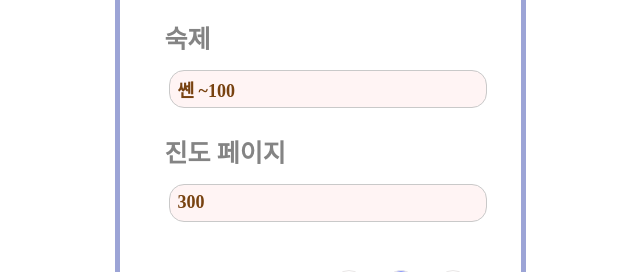
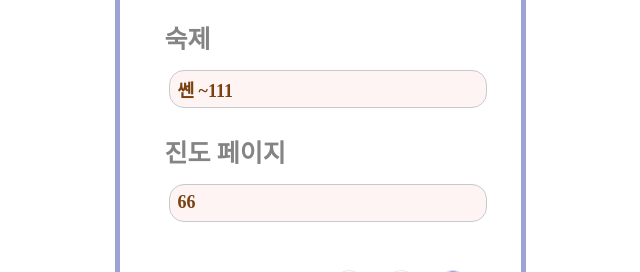
Before and after one commit to Jiyoongrace/joyful, a React (Create React App) app: page /classpage/1 in a window 1280 px wide. Shown: the part 391-663 px from the top of the page, without its empty margins (320-960 px from the left). Built offline with nearby package versions, Linux system fonts and the light colour scheme; data requests are answered from the project's data file; a web font is replaced by a local one.

Commit message:
피드백페이지 수정

```diff
--- a/src/db.json
+++ b/src/db.json
@@ -7,9 +7,9 @@
       "date": "6월 18일",
       "subject": "고등수학(상)",
       "study": "원의 방정식",
-      "hw": "쎈 ~100",
-      "current": "300",
-      "grade": 5,
+      "hw": "쎈 ~111",
+      "current": 66,
+      "grade": 2,
       "completed": 5
     },
     {
@@ -20,8 +20,8 @@
       "subject": "미적분2",
       "study": "미분하기",
       "hw": "쎈 ~50",
-      "current": 49,
-      "grade": 5,
+      "current": 56,
+      "grade": 2,
       "completed": 10
     },
     {
@@ -32,9 +32,9 @@
       "subject": "미적분1",
       "study": "등차수열",
       "hw": "쎈 ~70",
-      "current": 75,
+      "current": 21,
       "grade": 2,
-      "completed": 10
+      "completed": 2
     },
     {
       "id": 4,
@@ -44,8 +44,8 @@
       "subject": "확률과 통계",
       "study": "조건부확률",
       "hw": "100",
-      "current": 100,
-      "grade": 10,
+      "current": 40,
+      "grade": 2,
       "completed": 5
     },
     {
@@ -53,12 +53,12 @@
       "userId": "배눈송",
       "num": "2",
       "date": "6월 26일",
-      "subject": "",
-      "study": "ㄴㄴ",
-      "hw": "ㄴㄴ",
-      "current": "3",
-      "grade": null,
-      "completed": null
+      "subject": "확률과 통계",
+      "study": "조합",
+      "hw": "23",
+      "current": 55,
+      "grade": 2,
+      "completed": 2
     },
     {
       "id": 6,
@@ -68,7 +68,7 @@
       "subject": "공통수학(하)",
       "study": "aff",
       "hw": "ddd",
-      "current": "50",
+      "current": 50,
       "grade": 2,
       "completed": 2
     },
@@ -95,18 +95,6 @@
       "current": 200,
       "grade": 2,
       "completed": 5
-    },
-    {
-      "id": 9,
-      "userId": "강숙명",
-      "num": "4",
-      "date": "6월 27일",
-      "subject": "공통수학(하)",
-      "study": "33",
-      "hw": "222",
-      "current": "22",
-      "grade": 10,
-      "completed": 10
     },
     {
       "id": 10,
@@ -263,7 +251,7 @@
       "userId": "강숙명",
       "subject": "고등수학(상)",
       "pages": 400,
-      "current": 200
+      "current": 55
     },
     {
       "id": 2,
@@ -277,7 +265,7 @@
       "userId": "하눈송",
       "subject": "미적분1",
       "pages": 500,
-      "current": 200
+      "current": 33
     },
     {
       "id": 4,
--- a/src/pages/ClassPage.jsx
+++ b/src/pages/ClassPage.jsx
@@ -17,7 +17,11 @@ const ClassPage = () => {
   const [post, setPost] = React.useState(null);
   const [update, setUpdate] = React.useState({ subject: '', study: '', hw: '', current: '', grade: '', completed: '' });
   const { subject, study, hw, current, grade, completed } = update;
-  const [subjects, setSubjects] = React.useState([]);
+  const [subjects, setSubjects] = useState([]);
+  const selectedSubject = subjects.find((subj) => subj.subject === subject);
+  const selectedSubjectId = selectedSubject ? selectedSubject.id : '';
+
+
   const [isNavBarOpen, setIsNavBarOpen] = useState(false);
 
   const toggleNavBar = () => {
@@ -66,7 +70,7 @@ const ClassPage = () => {
         subject,
         study,
         hw,
-        current,
+        current: parseInt(current),
         grade: parseInt(grade),
         completed: parseInt(completed),
       })
--- a/src/pages/FeedbackPage.jsx
+++ b/src/pages/FeedbackPage.jsx
@@ -78,23 +78,24 @@ const FeedbackPage = () => {
                   <input
                     type="text"
                     style={{ border: '1px solid #C9C9C9', borderRadius: '15px', backgroundColor: '#fff4f4'}}
-                  /> 현재 {pagesValue}페이지 중에 {currentValue}페이지만큼 진도 나갔습니다.
+                    value={'현재 '+ pagesValue+'페이지 중 '+ currentValue+'페이지 완료'}
+                  />
                 </div>
                 <div id="crcr">
                   <label htmlFor="grade"><span id="fifi">●&nbsp;</span>학습 능력이 부족한 단원</label>
                   <input
                     type="text"
                     style={{ border: '1px solid #C9C9C9', borderRadius: '15px', backgroundColor: '#fff4f4'}}
-                  />{studyList.map((study, index) => (
-                    <li key={index}>{study}</li>
-                  ))}
+                    value={studyList.join(", ")}
+                  />
                 </div>
                 <div id="crcr">
                   <label htmlFor="hw"><span id="fifi">●&nbsp;</span>숙제 이행률</label>
                   <input
                     type="text"
                     style={{ border: '1px solid #C9C9C9', borderRadius: '15px', backgroundColor: '#fff4f4'}}
-                  />80점 만점에 {completedSum}점을 받았습니다.
+                    value={'80점 만점에 ' + completedSum + '점을 받았습니다.'}
+                  />
                 </div>
 
               </div>
```
